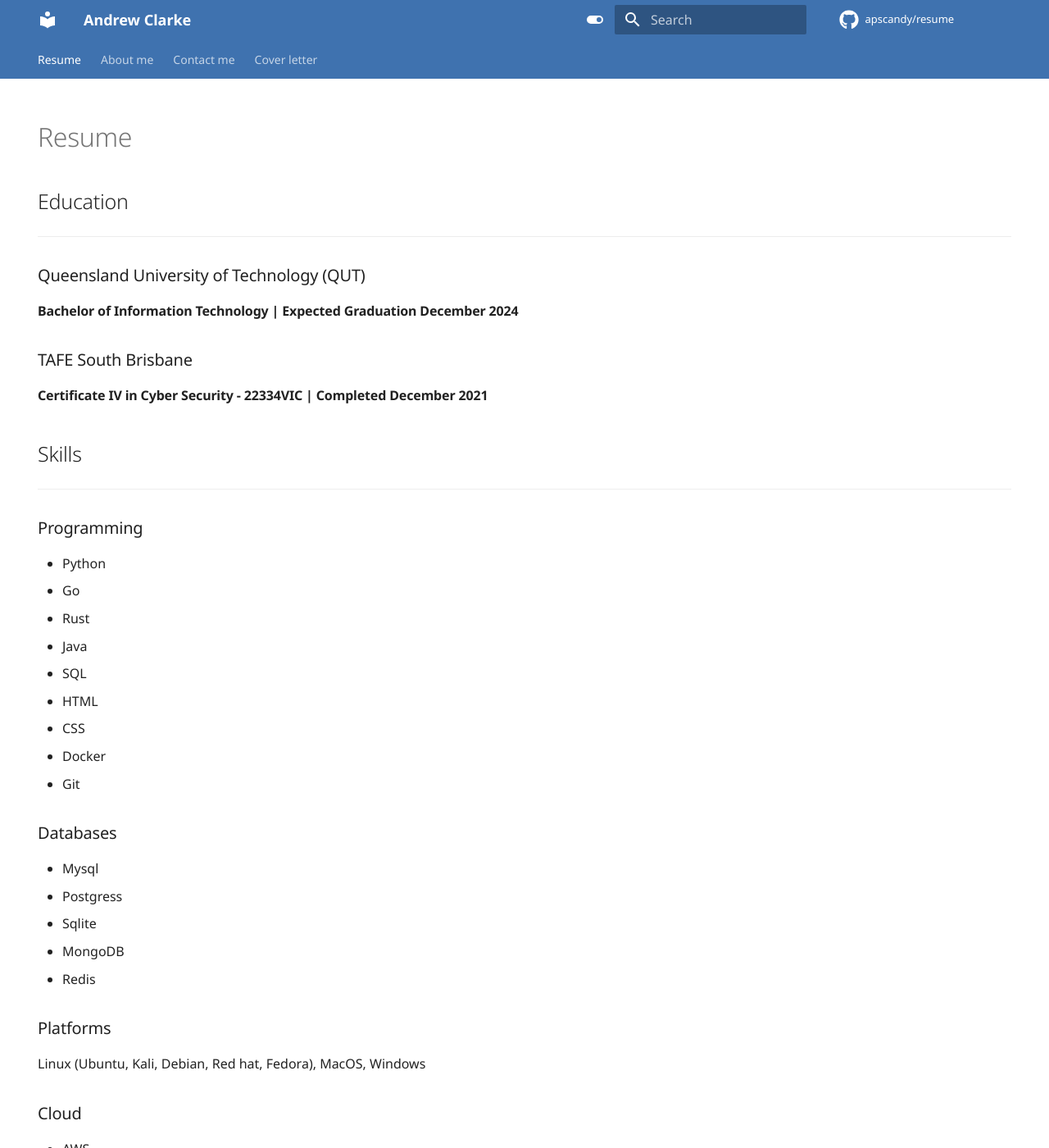
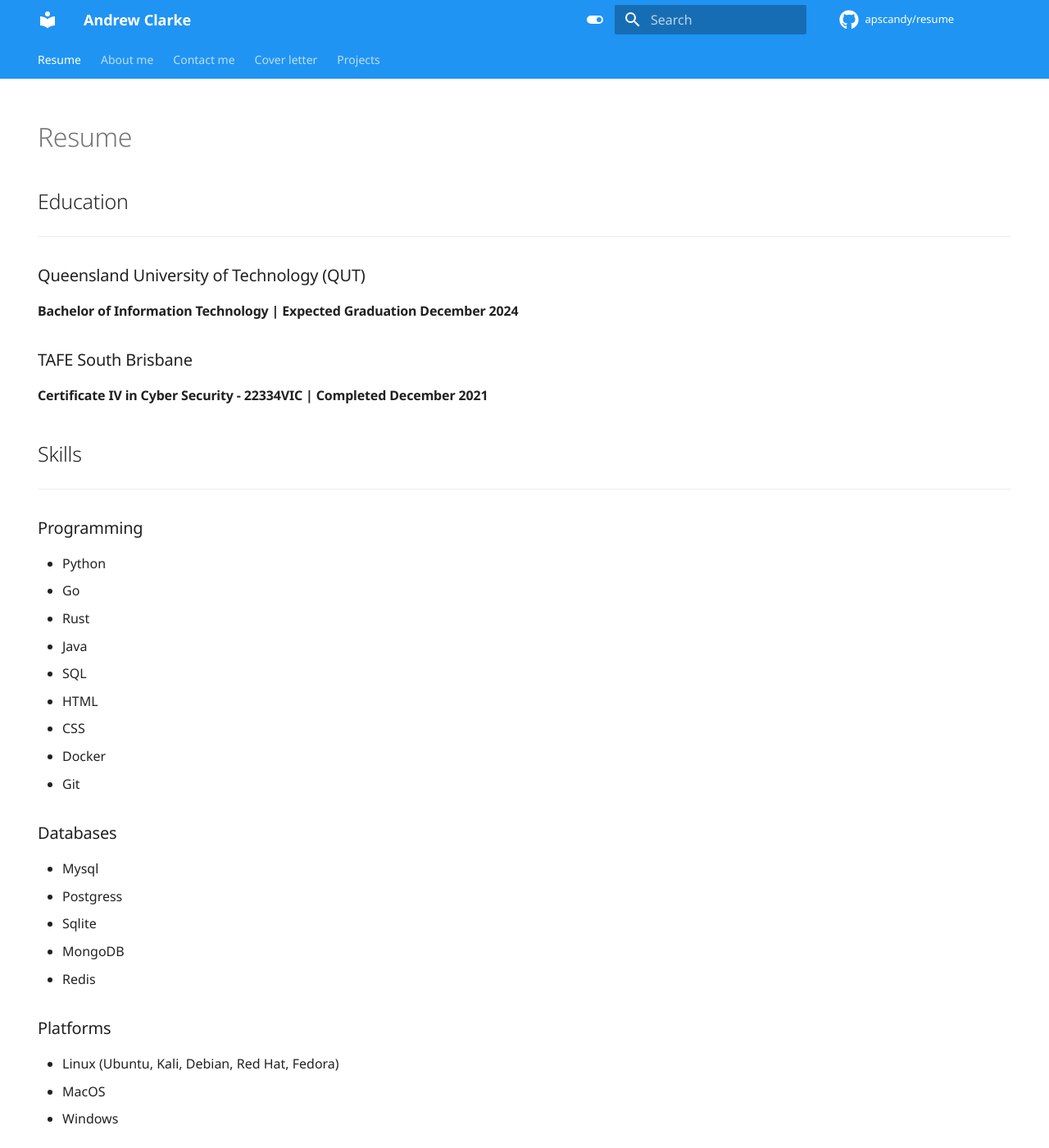
Before and after one commit to apscandy/resume, an MkDocs documentation site: the page built from docs/index.md, in a window 1280 px wide and 1400 px high. Shown: the whole window at 82% size. Built offline with MkDocs 1.6.1 and Material for MkDocs 9.7.7, drawn with Linux system fonts in a browser that asks for light colours; comment, search, counter and statistics services are not loaded; some of the changed text lies outside the part shown.

Commit message:
fixed the color scheme

```diff
--- a/docs/stylesheets/extra.css
+++ /dev/null
@@ -1,10 +0,0 @@
-.md-header{
-    background-color: #3F72AF;
-}
-.md-tabs{
-    background-color: #3F72AF;
-}
-
-h1{
-    font-style: Bold 700;
-}
--- a/mkdocs.yml
+++ b/mkdocs.yml
@@ -1,6 +1,6 @@
 site_name: Andrew Clarke
-extra_css:
-  - stylesheets/extra.css
+
+
 
 theme:
   icon:
@@ -10,6 +10,7 @@ theme:
 
   font:
     text: Noto Sans
+    code: Ubuntu
 
   features:
     - navigation.tabs
@@ -17,15 +18,21 @@ theme:
     - navigation.top
 
   palette:
+
     - scheme: default
+      primary: blue
+      accent: indigo
       toggle:
         icon: material/toggle-switch
         name: Switch to dark mode
 
     - scheme: slate
+      primary: blue
+      accent: indigo
       toggle:
         icon: material/toggle-switch-off-outline
         name: Switch to light mode
+
 
 markdown_extensions:
   - meta
```
Also changed, not shown: docs/about_me.md (+6 -0 lines), docs/contact_me.md (+6 -0 lines), docs/cover_letter.md (+6 -0 lines), docs/index.md (+20 -1 lines), docs/projects.md (added).
